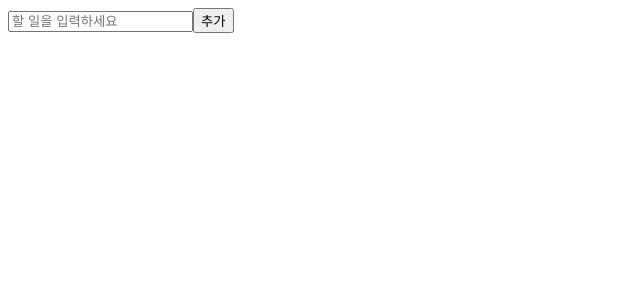
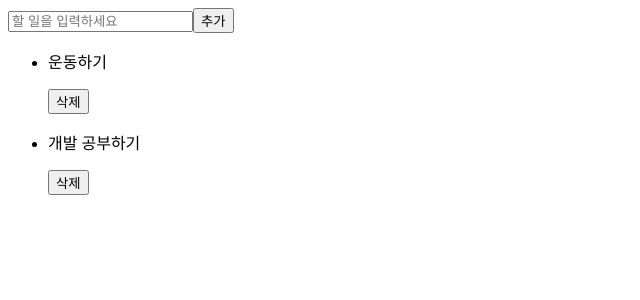
Before and after one commit to HANYUNSEONG/react-tdd-todo, a React (Create React App) app: page / in a window 1280 px wide. Shown: the top 300 px of the page, without its empty margins (0-640 px from the left). Built offline with nearby package versions, Linux system fonts and the light colour scheme.

Commit message:
feat: TodoApp 렌더링

```diff
--- a/src/App.tsx
+++ b/src/App.tsx
@@ -1,10 +1,10 @@
 import React from "react";
-import TodoForm from "./components/TodoForm";
+import TodoApp from "components/TodoApp";
 
 function App() {
   return (
     <div>
-      <TodoForm onSubmit={(data) => console.log(data)} />
+      <TodoApp />
     </div>
   );
 }
```
